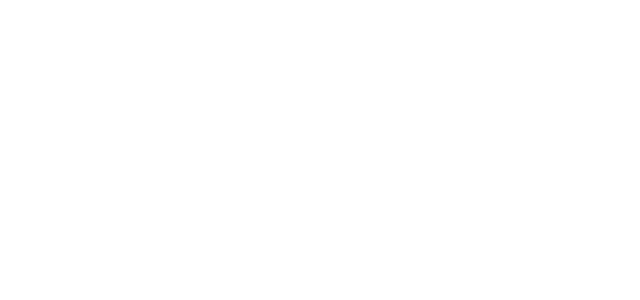
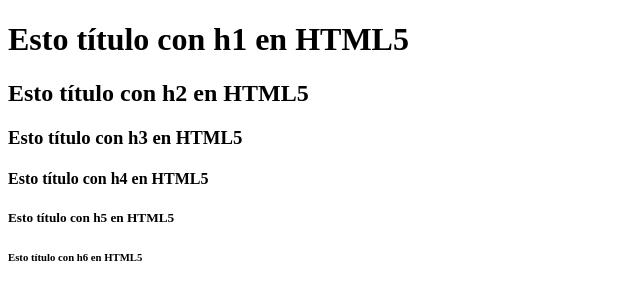
Before and after one commit to atrislab/clase_01, a plain HTML site: page index.html in a window 1280 px wide. Shown: the whole page, without its empty margins (0-640 px from the left). Drawn offline with Linux system fonts and the light colour scheme.

Commit message:
index.html:añadidos h

```diff
--- a/index.html
+++ b/index.html
@@ -8,5 +8,12 @@
 </head>
 <body>
 
+    <h1>Esto título con h1 en HTML5</h1>
+    <h2>Esto título con h2 en HTML5</h2>
+    <h3>Esto título con h3 en HTML5</h3>
+    <h4>Esto título con h4 en HTML5</h4>
+    <h5>Esto título con h5 en HTML5</h5>
+    <h6>Esto título con h6 en HTML5</h6>
+
 </body>
 </html>
```
